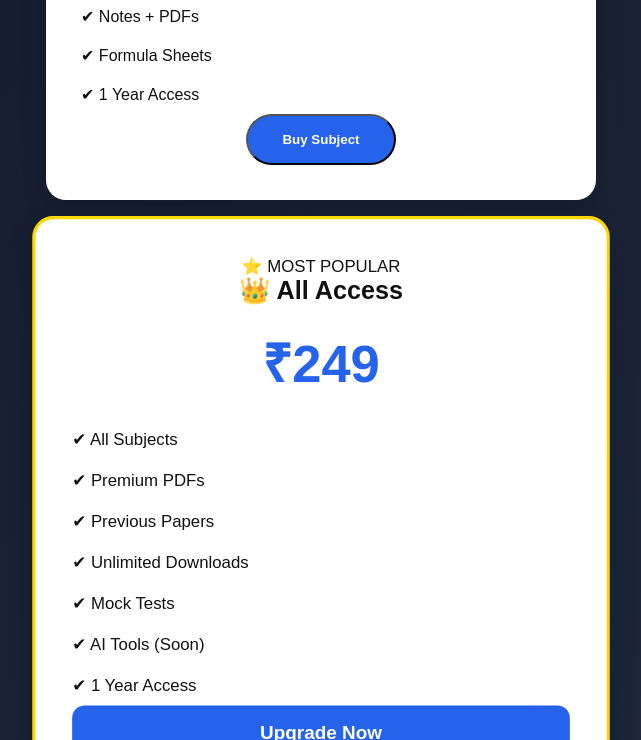
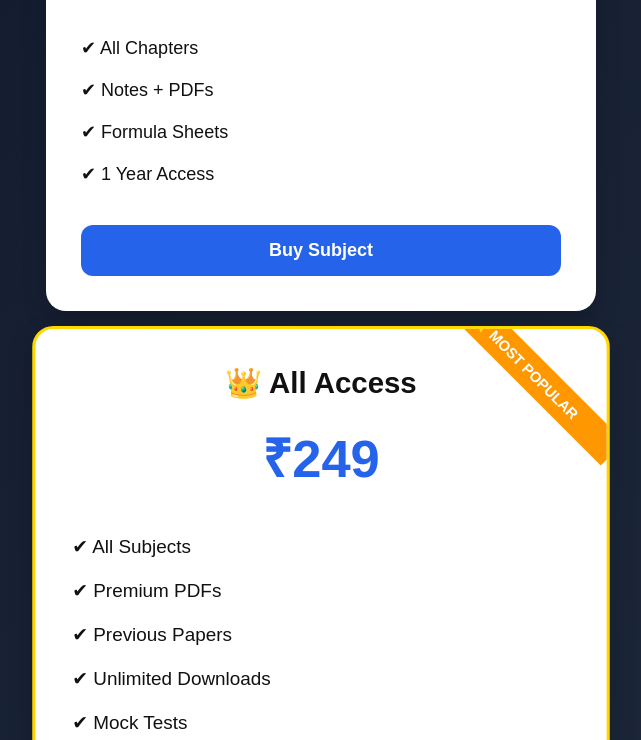
Before and after one commit to impotantsnotesforstudents-ux/IMPORTANT-NOTES-FOR-STUDENTES, a plain HTML site: page pages/premium.html in a window 1280 px wide. Shown: the part 796-1536 px from the top of the page, without its empty margins (319-960 px from the left). Drawn offline with Linux system fonts and the light colour scheme; no server answers.

Commit message:
Update style.css

```diff
--- a/style.css
+++ b/style.css
@@ -466,30 +466,198 @@
     color:#94A3B8;
     line-height:1.8;
 }
-/* ================= PREMIUM ================= */
+/* PREMIUM PAGE */
 
-.premium{
-    padding:100px 0;
-    text-align:center;
+.premium-page{
+
+background:#0f172a;
+
+padding:80px 20px;
+
+text-align:center;
+
 }
 
-.premium h2{
-    font-size:46px;
-    margin-bottom:20px;
+.premium-container{
+
+max-width:1200px;
+
+width:100%;
+
+margin:auto;
+
 }
 
-.premium p{
-    max-width:700px;
-    margin:0 auto 40px;
-    color:#94A3B8;
-    line-height:1.8;
+.premium-page h1{
+
+color:#fff;
+
+font-size:40px;
+
+margin-bottom:15px;
+
 }
 
-.premium-buttons{
-    display:flex;
-    justify-content:center;
-    gap:20px;
-    flex-wrap:wrap;
+.premium-page p{
+
+color:#cbd5e1;
+
+margin-bottom:50px;
+
+}
+
+.pricing-grid{
+
+display:grid;
+
+grid-template-columns:repeat(auto-fit,minmax(280px,1fr));
+
+gap:30px;
+
+}
+
+.plan-card{
+
+background:#fff;
+
+padding:35px;
+
+border-radius:20px;
+
+box-shadow:0 15px 30px rgba(0,0,0,.25);
+
+transition:.3s;
+
+position:relative;
+
+overflow:hidden;
+
+}
+
+.plan-card:hover{
+
+transform:translateY(-10px);
+
+}
+
+.plan-card h2{
+
+font-size:28px;
+
+margin-bottom:15px;
+
+}
+
+.plan-card h1{
+
+font-size:60px;
+
+color:#2563eb;
+
+margin:20px 0;
+
+}
+
+.plan-card ul{
+
+list-style:none;
+
+padding:0;
+
+margin:30px 0;
+
+}
+
+.plan-card li{
+
+padding:10px;
+
+font-size:18px;
+
+}
+
+.popular{
+
+border:4px solid gold;
+
+}
+
+.popular-badge{
+
+position:absolute;
+
+top:20px;
+
+right:-40px;
+
+background:#ff9800;
+
+color:#fff;
+
+padding:8px 50px;
+
+font-size:14px;
+
+font-weight:bold;
+
+transform:rotate(45deg);
+
+}
+
+.plan-card .btn{
+
+width:100%;
+
+padding:15px;
+
+border:none;
+
+border-radius:12px;
+
+background:#2563eb;
+
+color:#fff;
+
+font-size:18px;
+
+cursor:pointer;
+
+transition:.3s;
+
+}
+
+.plan-card .btn:hover{
+
+background:#1d4ed8;
+
+}
+
+@media(max-width:768px){
+
+.premium-page{
+
+padding:40px 15px;
+
+}
+
+.pricing-grid{
+
+grid-template-columns:1fr;
+
+}
+
+.plan-card{
+
+padding:25px;
+
+}
+
+.plan-card h1{
+
+font-size:48px;
+
+}
+
 }
 
 /* ================= FOOTER ================= */
```
